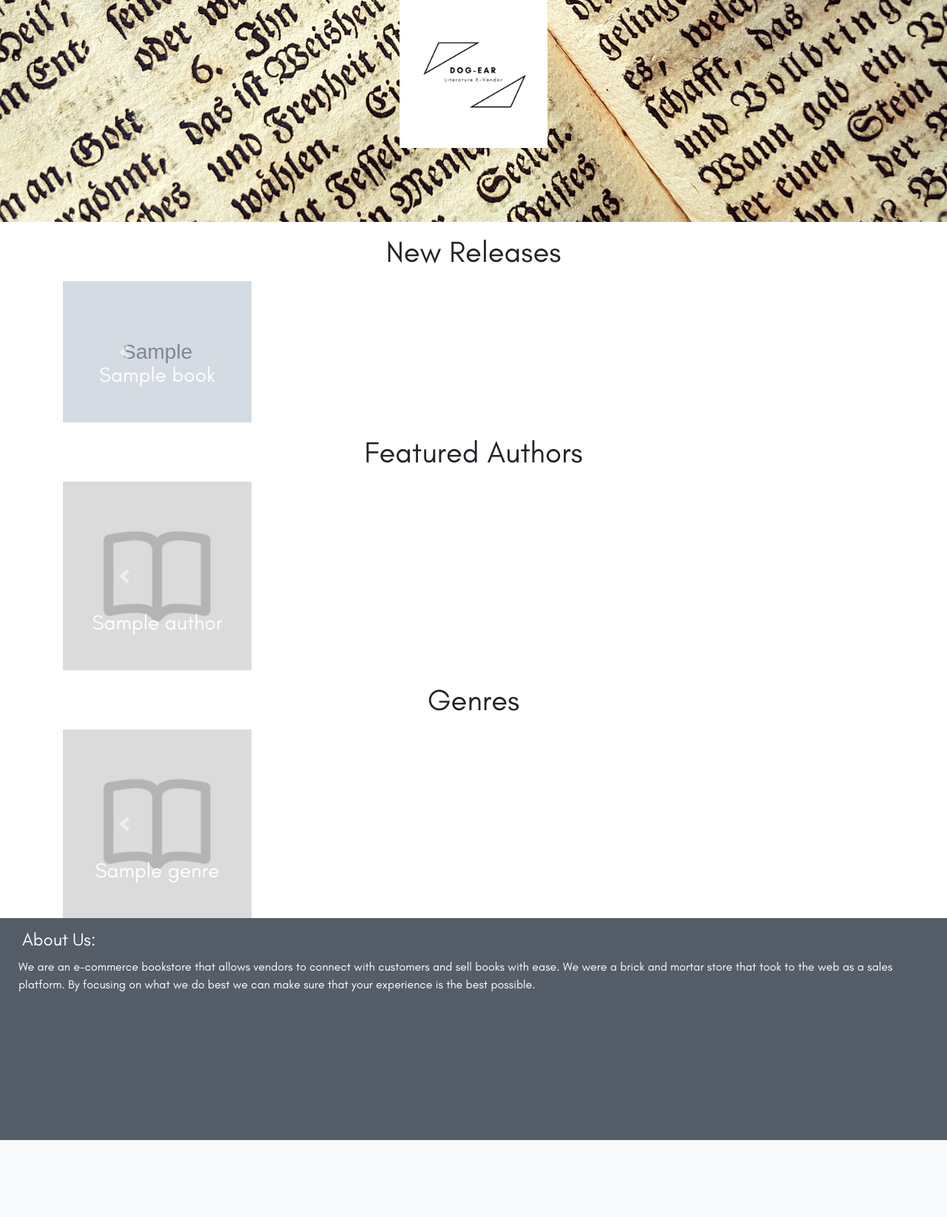
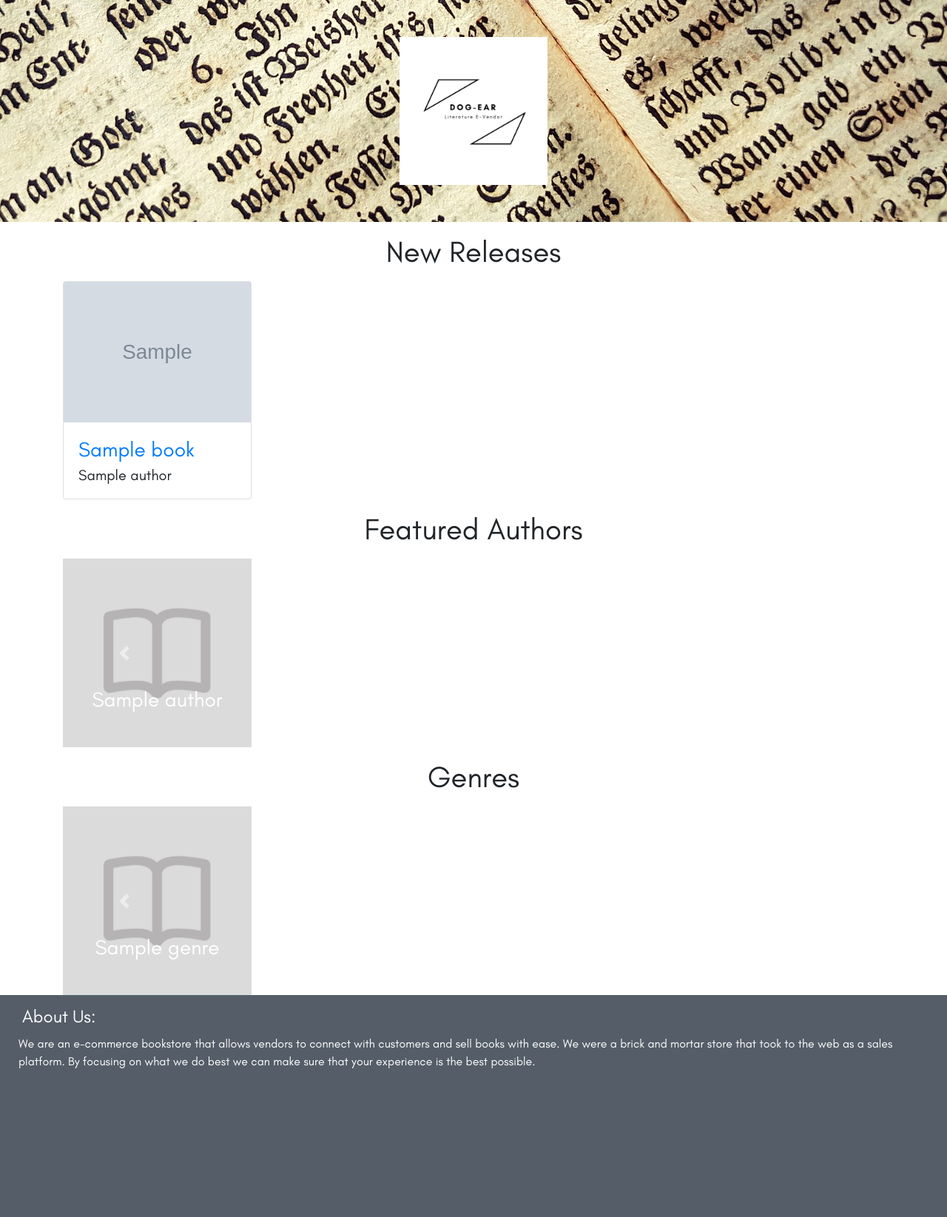
Before and after one commit to dsluo-archive/BookStore, a Django app: page /home/ in a window 1280 px wide. Shown: the part 56-1701 px from the top of the page at 74% size. Before the commit the page ends 1597 px from the top, so only its background shows below. Run offline with Django 3.2, Linux system fonts and the light colour scheme; tables that the repository leaves empty hold one stand-in row (values such as "Sample post"); grey boxes marked "Sample" are stand-in pictures; parts of the project's set-up code (start-up, migrations or seed data) failed here and were passed over; some libraries are stand-ins or nearby versions.

Commit message:
removed obsolete css, horizontal scrolling books

```diff
--- a/static/css/home.css
+++ b/static/css/home.css
@@ -1,51 +1,4 @@
 @import "mixins/banner.css";
-
-.banner #profile-btn {
-    margin-left: 92.5%;
-    margin-top: 10px;
-}
-
-/* carousel style */
-.item {
-    display: none;
-}
-
-.control-box-left {
-    display: inline-block;
-
-}
-
-.control-box-right {
-    display: inline-block;
-    margin-left: 7.5%;
-}
-
-.book_imgs {
-    display: inline-block;
-}
-
-.span3 {
-    display: inline-block;
-}
-
-.book_img {
-    max-width: 100%;
-    margin: 12%;
-}
-
-.book_elem {
-    width: 200px;
-    height: 200px;
-}
-
-.book_elem_port {
-    height: 240px;
-    width: 180px;
-}
-
-.center {
-    text-align: center;
-}
 
 a {
     -webkit-transition: all 150ms ease;
@@ -60,34 +13,6 @@ a:hover {
     filter: alpha(opacity=50); /* IE7 */
     opacity: 0.6;
     text-decoration: none;
-}
-
-.carousel-container {
-    background: #FFFFFF;
-    margin: 20px;
-}
-
-::selection {
-    background: #ff5e99;
-    color: #FFFFFF;
-    text-shadow: 0;
-}
-
-::-moz-selection {
-    background: #ff5e99;
-    color: #FFFFFF;
-}
-
-a, a:focus, a:active, a:hover, object, embed {
-    outline: none;
-}
-
-:-moz-any-link:focus {
-    outline: none;
-}
-
-input::-moz-focus-inner {
-    border: 0;
 }
 
 .about-us {
@@ -106,3 +31,7 @@ input::-moz-focus-inner {
     margin-top: 10px;
     margin-left: 10px;
 }
+
+#latest-books > .row {
+    overflow-x: auto;
+}
--- a/templates/home_page.html
+++ b/templates/home_page.html
@@ -10,43 +10,29 @@
 {% block main_content %}
 
     <div class="container-fluid banner">
-        <div class="row">
-            <div class="col-md-12 center">
-                <img id="banner-img" src="{% static 'images/dogear.jpg' %}"/>
-            </div>
-        </div>
+        <img src="{% static 'images/dogear.jpg' %}"/>
     </div>
 
     <div class="container">
         <h1 class="text-center mb-3 mt-3">New Releases</h1>
-        <div id="latest-books" class="carousel slide" data-ride="carousel">
-            <div class="carousel-inner">
-                {% for book_page in new_books|paginate:4 %}
-                    <div class="carousel-item {% if forloop.first %}active{% endif %}">
-                        <div class="row">
-                            {% for book in book_page %}
-                                <div class="col-sm-3">
-                                    <a href="{% url 'books:detail' book.slug %}">
-                                        <img class="d-block w-100" src="{{ book.item_picture.url }}">
-                                    </a>
-                                    <div class="carousel-caption d-none d-md-block">
-                                        <h3>{{ book.name }}</h3>
-                                    </div>
-                                </div>
-                            {% endfor %}
+        <div id="latest-books">
+            <div class="row flex-row flex-nowrap">
+                {% for book in new_books %}
+                    <div class="col-md-3">
+                        <div class="card">
+                            <a href="{% url 'books:detail' book.slug %}">
+                                <img class="card-img-top" src="{{ book.item_picture.url }}" alt="{{ book.name }}">
+                            </a>
+                            <div class="card-body">
+                                <a href="{% url 'books:detail' book.slug %}">
+                                    <h3 class="card-title">{{ book.name }}</h3>
+                                </a>
+                                <h5 class="card-subtitle">{{ book.author }}</h5>
+                            </div>
                         </div>
                     </div>
                 {% endfor %}
             </div>
-            {# Controls #}
-            <a class="carousel-control-prev" href="#latest-books" role="button" data-slide="prev">
-                <span class="carousel-control-prev-icon" aria-hidden="true"></span>
-                <span class="sr-only">Previous</span>
-            </a>
-            <a class="carousel-control-next" href="#latest-books" role="button" data-slide="next">
-                <span class="carousel-control-next-icon" aria-hidden="true"></span>
-                <span class="sr-only">Next</span>
-            </a>
         </div>
 
         <h1 class="text-center mb-3 mt-3">Featured Authors</h1>
```
